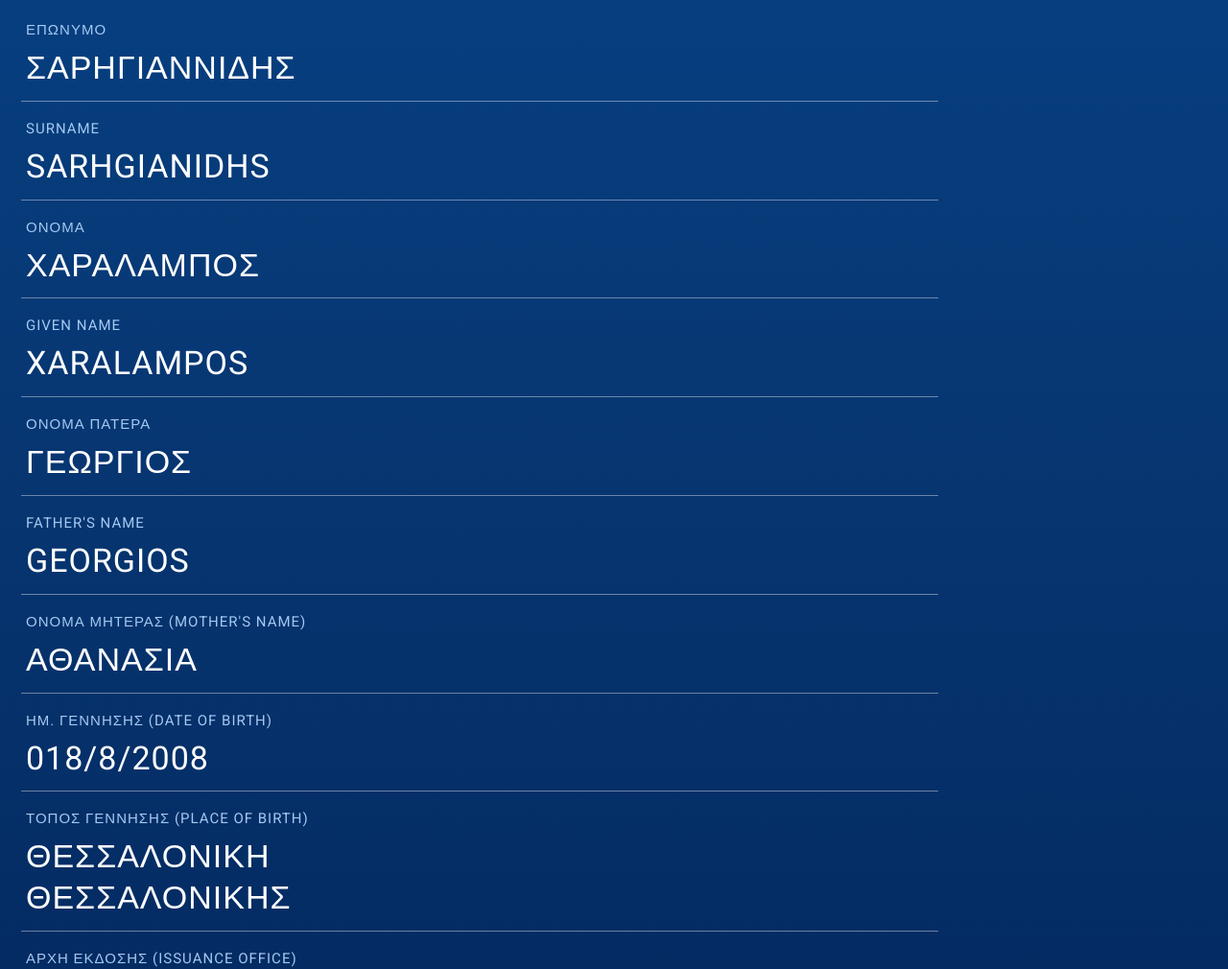
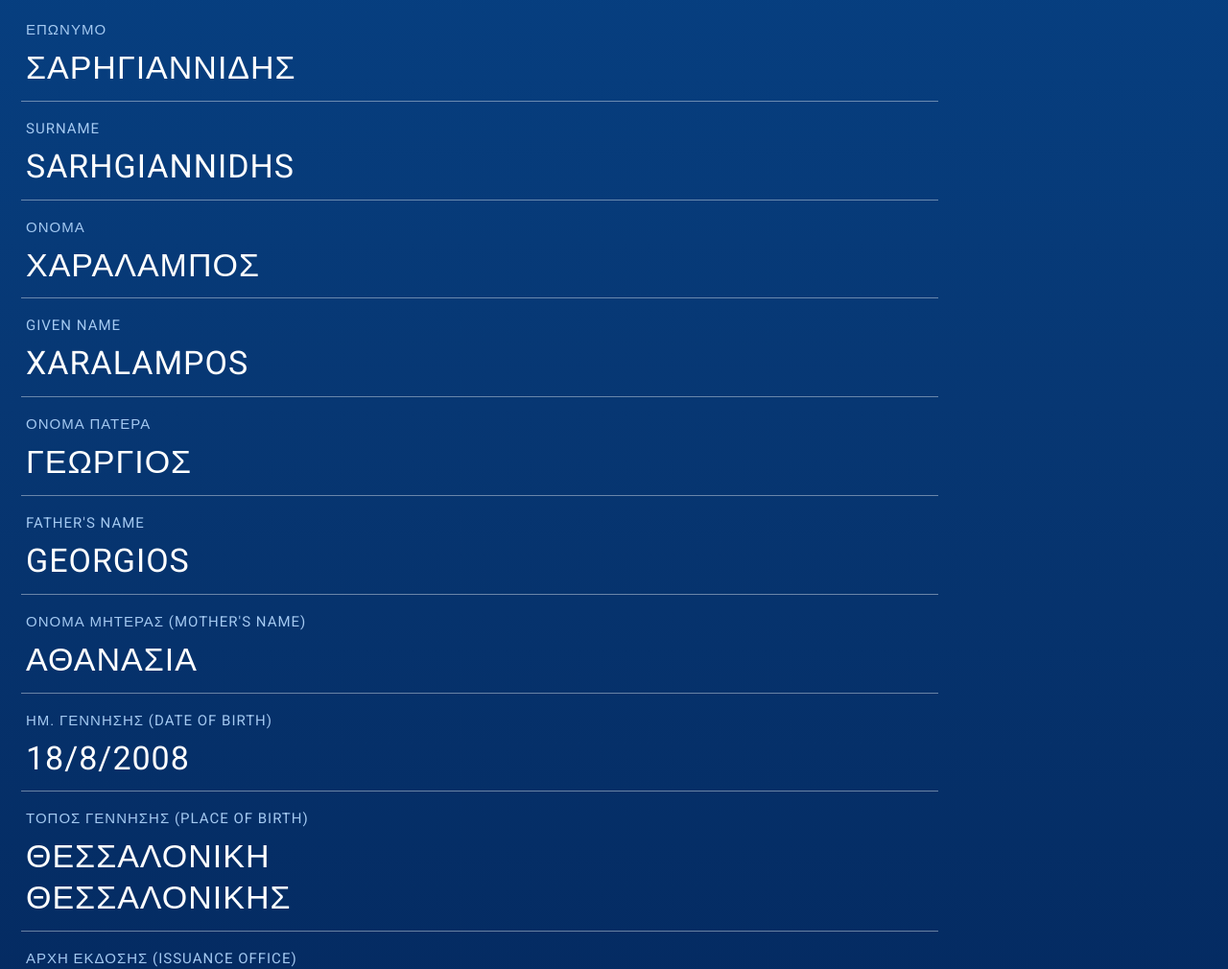
Before and after one commit to kyriakoualexandros19-ship-it/-, a plain HTML site: page index.html in a window 1280 px wide. Shown: the part 434-1444 px from the top of the page at 96% size. Drawn offline with Linux system fonts and the light colour scheme.

Commit message:
Update index.html

```diff
--- a/index.html
+++ b/index.html
@@ -126,7 +126,7 @@
 
                 <div class="field">
                     <small>SURNAME</small>
-                    <h2>SARHGIANIDHS</h2>
+                    <h2>SARHGIANNIDHS</h2>
                 </div>
 
                 <div class="field">
@@ -156,7 +156,7 @@
 
                 <div class="field">
                     <small>ΗΜ. ΓΕΝΝΗΣΗΣ (DATE OF BIRTH)</small>
-                    <h2>018/8/2008</h2>
+                    <h2>18/8/2008</h2>
                 </div>
 
                 <div class="field">
```
